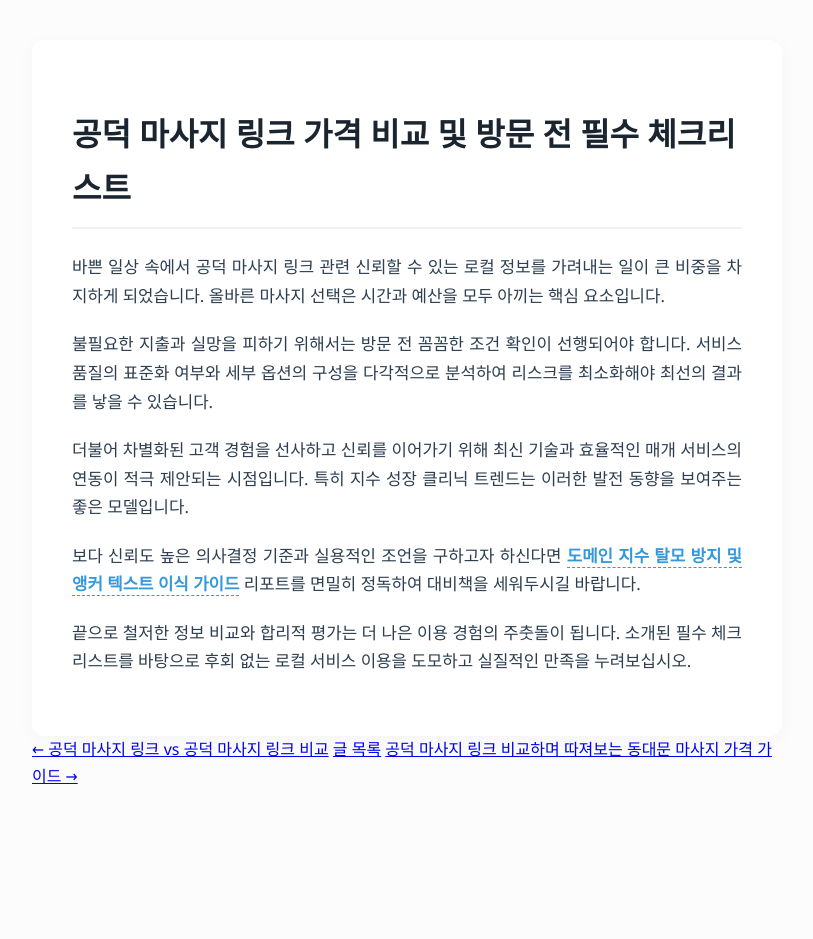
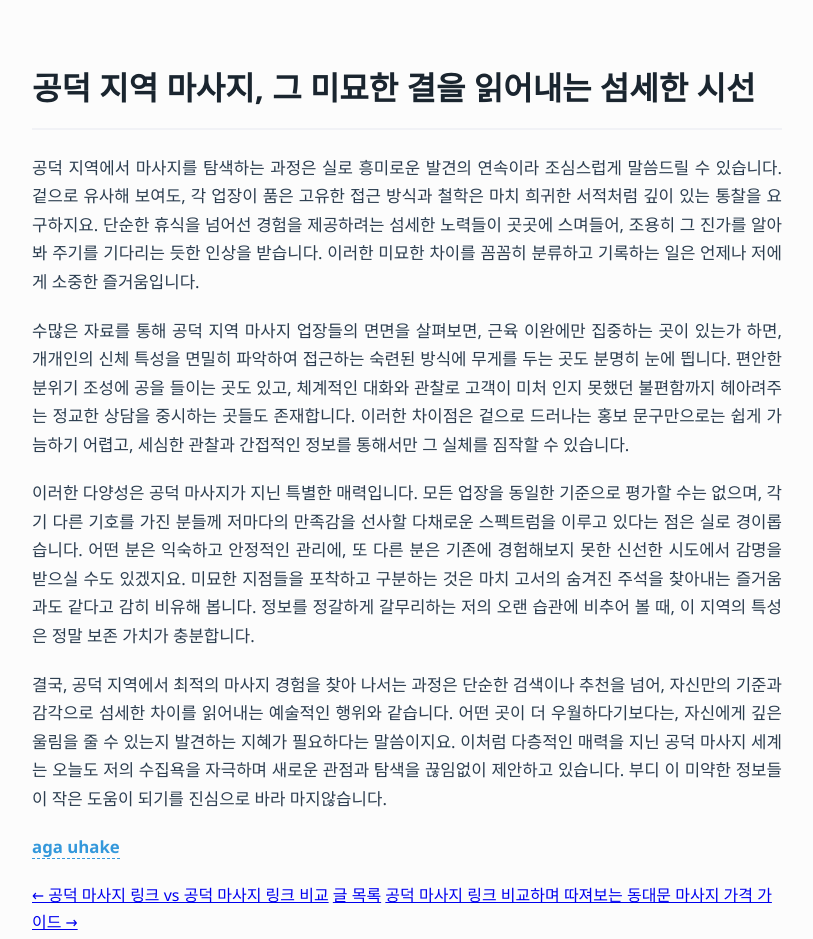
Before and after one commit to cosmos0111-cmyk/bp-t3b07-gd-massage-link-1, a plain HTML site: page posts/gemini-coverage-20260705-808.html in a window 1280 px wide. Shown: the whole page, without its empty margins (233-1046 px from the left). Before the commit the page ends 830 px from the top, so only its background shows below. Drawn offline with Linux system fonts and the light colour scheme.

Commit message:
deploy: garbage-free snapshot 2026-08-16T03:41:30.432Z

```diff
--- a/posts/gemini-coverage-20260705-808.html
+++ b/posts/gemini-coverage-20260705-808.html
@@ -2,7 +2,7 @@
 <html lang="ko">
 <head>
  <meta charset="UTF-8">
- <title>공덕 마사지 링크 가격 비교 및 방문 전 필수 체크리스트</title>
+ <title>공덕 지역 마사지, 그 미묘한 결을 읽어내는 섬세한 시선</title>
  <link rel="canonical" href="https://gongdeok-care-tip.link-hub.org/posts/gemini-coverage-20260705-808.html">
  <meta name="viewport" content="width=device-width, initial-scale=1.0">
  <style>
@@ -49,23 +49,28 @@
  </style>
  <link rel="icon" type="image/svg+xml" href="./favicon.svg">
   <meta property="og:url" content="https://gongdeok-care-tip.link-hub.org/posts/gemini-coverage-20260705-808.html">
-  <meta property="og:title" content="공덕 마사지 링크 가격 비교 및 방문 전 필수 체크리스트">
+  <meta property="og:title" content="공덕 지역 마사지, 그 미묘한 결을 읽어내는 섬세한 시선">
   <meta property="og:type" content="website">
   <meta name="twitter:card" content="summary">
 </head>
 <body>
- <article>
- <h1>공덕 마사지 링크 가격 비교 및 방문 전 필수 체크리스트</h1>
- <p>바쁜 일상 속에서 공덕 마사지 링크 관련 신뢰할 수 있는 로컬 정보를 가려내는 일이 큰 비중을 차지하게 되었습니다. 올바른 마사지 선택은 시간과 예산을 모두 아끼는 핵심 요소입니다.</p>
- <p>불필요한 지출과 실망을 피하기 위해서는 방문 전 꼼꼼한 조건 확인이 선행되어야 합니다. 서비스 품질의 표준화 여부와 세부 옵션의 구성을 다각적으로 분석하여 리스크를 최소화해야 최선의 결과를 낳을 수 있습니다.</p>
- <p>더불어 차별화된 고객 경험을 선사하고 신뢰를 이어가기 위해 최신 기술과 효율적인 매개 서비스의 연동이 적극 제안되는 시점입니다. 특히 지수 성장 클리닉 트렌드는 이러한 발전 동향을 보여주는 좋은 모델입니다.</p>
- <p>보다 신뢰도 높은 의사결정 기준과 실용적인 조언을 구하고자 하신다면 <a class="anchor-link" href="https://aga-uhake.space/" data-공덕 마사지 안내-link-target="shibuya-aga">도메인 지수 탈모 방지 및 앵커 텍스트 이식 가이드</a> 리포트를 면밀히 정독하여 대비책을 세워두시길 바랍니다.</p>
- <p>끝으로 철저한 정보 비교와 합리적 평가는 더 나은 이용 경험의 주춧돌이 됩니다. 소개된 필수 체크리스트를 바탕으로 후회 없는 로컬 서비스 이용을 도모하고 실질적인 만족을 누려보십시오.</p>
- </article>
-    <nav class="post-pager" aria-label="글 이동">
+    <main>
+      <h1>공덕 지역 마사지, 그 미묘한 결을 읽어내는 섬세한 시선</h1>
+      <div class="content">
+        <p>공덕 지역에서 마사지를 탐색하는 과정은 실로 흥미로운 발견의 연속이라 조심스럽게 말씀드릴 수 있습니다. 겉으로 유사해 보여도, 각 업장이 품은 고유한 접근 방식과 철학은 마치 희귀한 서적처럼 깊이 있는 통찰을 요구하지요. 단순한 휴식을 넘어선 경험을 제공하려는 섬세한 노력들이 곳곳에 스며들어, 조용히 그 진가를 알아봐 주기를 기다리는 듯한 인상을 받습니다. 이러한 미묘한 차이를 꼼꼼히 분류하고 기록하는 일은 언제나 저에게 소중한 즐거움입니다.</p>
+
+<p>수많은 자료를 통해 공덕 지역 마사지 업장들의 면면을 살펴보면, 근육 이완에만 집중하는 곳이 있는가 하면, 개개인의 신체 특성을 면밀히 파악하여 접근하는 숙련된 방식에 무게를 두는 곳도 분명히 눈에 띕니다. 편안한 분위기 조성에 공을 들이는 곳도 있고, 체계적인 대화와 관찰로 고객이 미처 인지 못했던 불편함까지 헤아려주는 정교한 상담을 중시하는 곳들도 존재합니다. 이러한 차이점은 겉으로 드러나는 홍보 문구만으로는 쉽게 가늠하기 어렵고, 세심한 관찰과 간접적인 정보를 통해서만 그 실체를 짐작할 수 있습니다.</p>
+
+<p>이러한 다양성은 공덕 마사지가 지닌 특별한 매력입니다. 모든 업장을 동일한 기준으로 평가할 수는 없으며, 각기 다른 기호를 가진 분들께 저마다의 만족감을 선사할 다채로운 스펙트럼을 이루고 있다는 점은 실로 경이롭습니다. 어떤 분은 익숙하고 안정적인 관리에, 또 다른 분은 기존에 경험해보지 못한 신선한 시도에서 감명을 받으실 수도 있겠지요. 미묘한 지점들을 포착하고 구분하는 것은 마치 고서의 숨겨진 주석을 찾아내는 즐거움과도 같다고 감히 비유해 봅니다. 정보를 정갈하게 갈무리하는 저의 오랜 습관에 비추어 볼 때, 이 지역의 특성은 정말 보존 가치가 충분합니다.</p>
+
+<p>결국, 공덕 지역에서 최적의 마사지 경험을 찾아 나서는 과정은 단순한 검색이나 추천을 넘어, 자신만의 기준과 감각으로 섬세한 차이를 읽어내는 예술적인 행위와 같습니다. 어떤 곳이 더 우월하다기보다는, 자신에게 깊은 울림을 줄 수 있는지 발견하는 지혜가 필요하다는 말씀이지요. 이처럼 다층적인 매력을 지닌 공덕 마사지 세계는 오늘도 저의 수집욕을 자극하며 새로운 관점과 탐색을 끊임없이 제안하고 있습니다. 부디 이 미약한 정보들이 작은 도움이 되기를 진심으로 바라 마지않습니다.</p>
+        <p><a class="anchor-link" href="https://aga-uhake.space/" data-공덕 마사지 안내-link-target="shibuya-aga">aga uhake</a></p>
+      </div>
+        <nav class="post-pager" aria-label="글 이동">
       <a class="post-pager__prev" href="../posts/compare-001-t48yqg.html">← 공덕 마사지 링크 vs 공덕 마사지 링크 비교</a>
       <a class="post-pager__index" href="../posts.html">글 목록</a>
       <a class="post-pager__next" href="../posts/gemini-coverage-20260719-0494.html">공덕 마사지 링크 비교하며 따져보는 동대문 마사지 가격 가이드 →</a>
     </nav>
+    </main>
   </body>
 </html>
```
Also changed, not shown: posts.html (+2 -2 lines), posts/compare-001-t48yqg.html (+1 -1 lines), posts/gemini-coverage-20260719-0494.html (+1 -1 lines).
